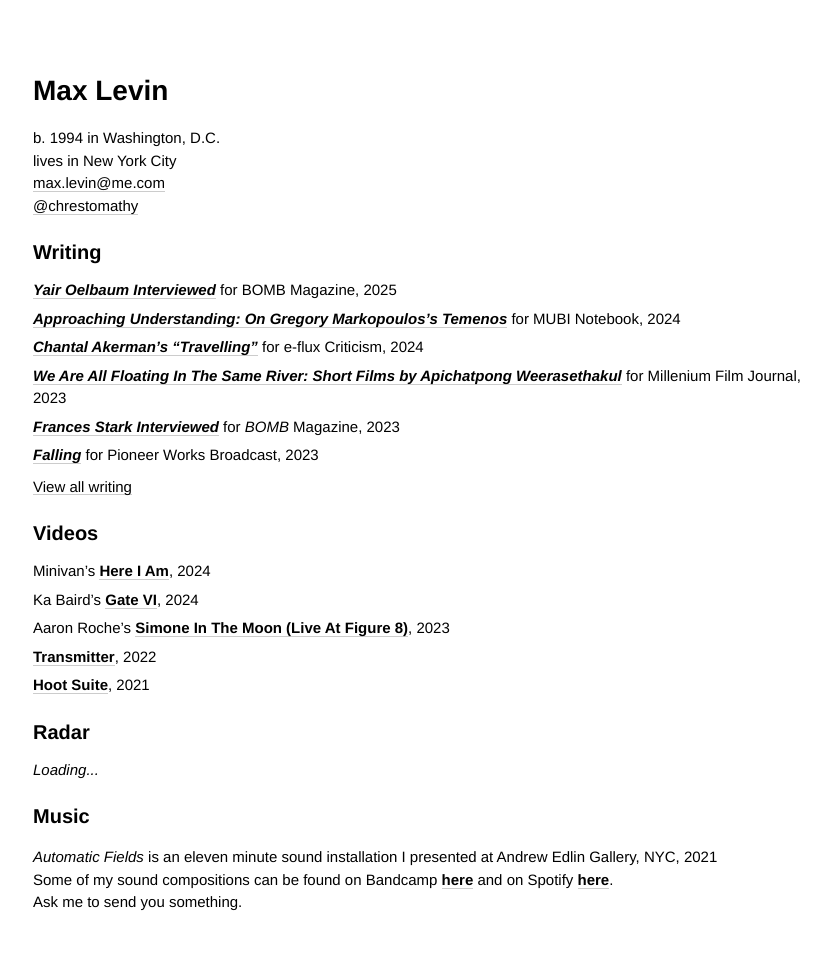
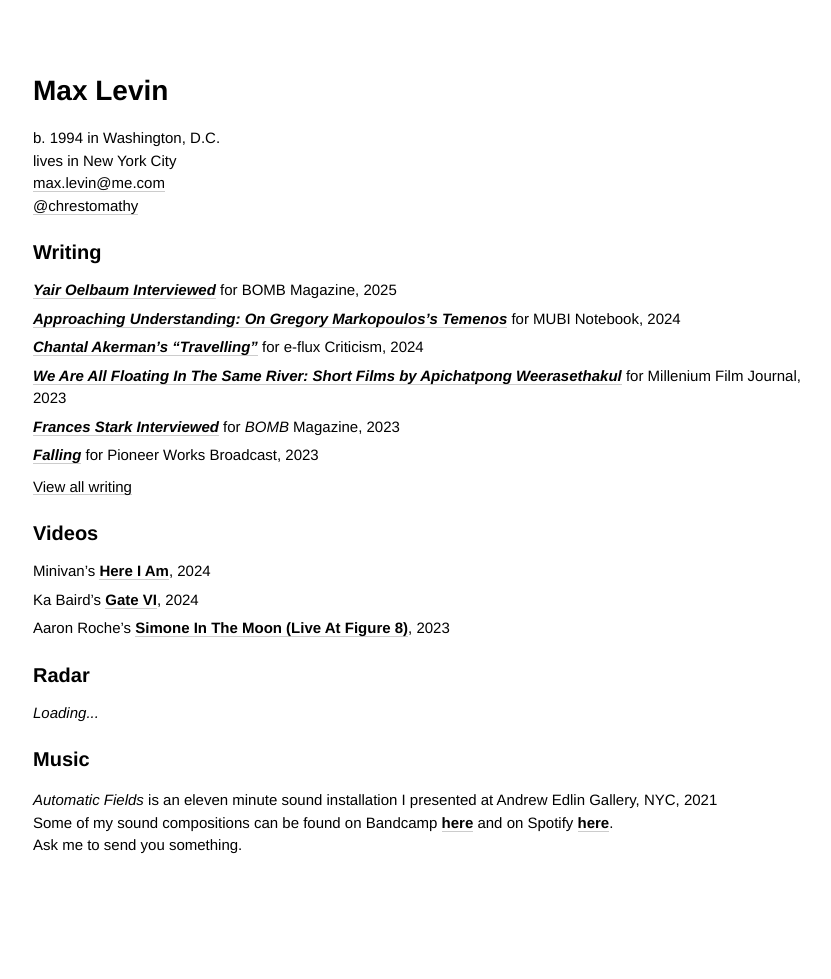
Before and after one commit to minicreative/maxlevin.me, a Jekyll site: the page built from index.md, in a window 1280 px wide. Shown: the whole page, without its empty margins (17-848 px from the left). Built offline with Jekyll 4.4.1, drawn with Linux system fonts in a browser that asks for light colours; after the commit the page ends 922 px from its top, so only the background shows below that; some of the changed lines change nothing that is shown.

Commit message:
Updated Index

```diff
--- a/index.md
+++ b/index.md
@@ -183,11 +183,6 @@
   - description: Aaron Roche’s **[Simone In The Moon (Live At Figure 8)](https://youtu.be/_83euDlNVJg?si=yfb11M07G9v_VPaH)**,
       2023
     image: "/uploads/Screen%20Shot%202024-04-04%20at%204.21.52%20PM.png"
-  - description: "**[Transmitter](https://drive.google.com/file/d/1iJig1f5p7hPt0b1Ml7_uzMToWH9P5sJi/view?usp=drivesdk)**,
-      2022"
-    image: "/uploads/Screen%20Shot%202023-12-15%20at%202.20.02%20PM.png"
-  - description: "**[Hoot Suite](https://vimeo.com/531584826/2d654d40e3)**, 2021"
-    image: "/uploads/Screen%20Shot%202023-12-15%20at%202.02.38%20PM.png"
 - title: Radar
   calendarList: true
 - title: Music
```
